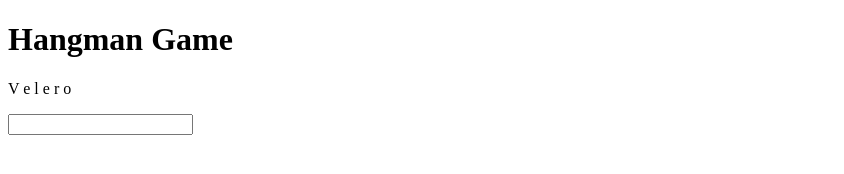
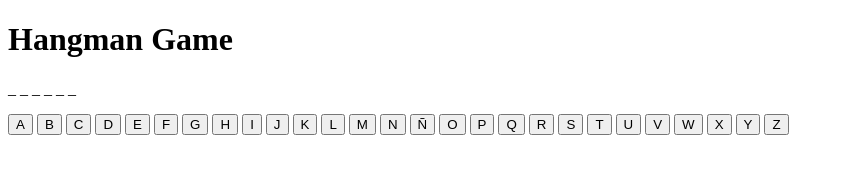
Before and after one commit to AgathaEloisa/Hangman-game, a plain HTML site: page index.html in a window 1280 px wide. Shown: the whole page, without its empty margins (0-844 px from the left). Drawn offline with Linux system fonts and the light colour scheme.

Commit message:
agrego un array con el abecedario en el archivo wordList, ya que decidí cambiar el input por botones, creo la función que toma el id de cada botón y la que identifica si la letra presionada está en el array, funciones que se encuentran en el archivo app.js

```diff
--- a/app.js
+++ b/app.js
@@ -1,15 +1,28 @@
 // Logica
-console.log(wordList)
+console.log(wordList);
+let incognitWord = [];
 
-let randomWord = wordList[Math.floor(Math.random()*wordList.length)];
+// Arroja una palabra al azar.
+const randomWord = wordList[Math.floor(Math.random()*wordList.length)];
 
+// Toma la palabra al azar y retorna en su lugar un arreglo de "_" con la misma longitud.
 let incognitRandomWord = (word) => {
-    let incognitWord = [];
 
    for(let i = 0; i < word.length; i++) {
        incognitWord.push(word[i]);
+       incognitWord[i] = '_';
    }
-   return incognitWord.join(' ') ;
+   return incognitWord.join(' ');
 }
 
-console.log(randomWord)
+
+let getId = (elem) => {
+    for(let i = 0; i < randomWord.length; i++) {
+        console.log('incognitWord :', incognitWord[i]);
+        if(elem.id === randomWord[i]) {
+            let changeLetter = incognitWord[i] = randomWord[i].toUpperCase();
+        }
+    }
+}
+
+console.log(randomWord);
--- a/index.html
+++ b/index.html
@@ -16,7 +16,6 @@
         <p id="unknown_word">
             <!-- Aquí va de forma dinámica la palabra escogida por el programa -->
         </p>
-        <input type="text" maxlength="1" id="letter">
     </div>
 
         <script type="text/javascript" src="wordList.js"></script>
--- a/index.js
+++ b/index.js
@@ -3,5 +3,7 @@
 // Imprimiendo palabra incognita en pantalla
 document.getElementById('unknown_word').innerHTML = `${incognitRandomWord(randomWord)}`;
 
-let letterValue = document.getElementById('letter').value;
-console.log(letterValue)
+for(let i = 0; i < alphabet.length; i++) {
+document.getElementById('root').innerHTML += `
+    <Button id="${alphabet[i]}" class="letter" value="${alphabet[i]}" onClick="getId(this)">${alphabet[i].toUpperCase()}</Button>
+`};
--- a/wordList.js
+++ b/wordList.js
@@ -1,26 +1,56 @@
 //DATA
 
 let wordList = [
-    'Paciente',
-    'Salsa',
-    'Iglesia',
-    'Hormiga',
-    'Castor',
-    'Lodo',
+    'paciente',
+    'salsa',
+    'iglesia',
+    'hormiga',
+    'castor',
+    'lodo',
     'Lagarto',
-    'Talar',
-    'Arroyo',
-    'Bestia',
-    'Esmalte',
-    'Pato',
-    'Galletitas',
-    'Afligirse',
-    'Lentes',
-    'Hilvanar',
-    'Sufrir',
-    'Manchar',
-    'Levadura',
-    'Periodico',
-    'Velero',
-    'Saltar'
+    'talar',
+    'arroyo',
+    'bestia',
+    'esmalte',
+    'pato',
+    'galletitas',
+    'afligirse',
+    'lentes',
+    'hilvanar',
+    'sufrir',
+    'manchar',
+    'levadura',
+    'periodico',
+    'velero',
+    'saltar'
 ];
+
+let alphabet = [
+   'a',
+   'b',
+   'c',
+   'd',
+   'e',
+   'f',
+   'g',
+   'h',
+   'i',
+   'j',
+   'k',
+   'l',
+   'm',
+   'n',
+   'ñ',
+   'o',
+   'p',
+   'q',
+   'r',
+   's',
+   't',
+   'u',
+   'v',
+   'w',
+   'x',
+   'y',
+   'z'
+]
```
